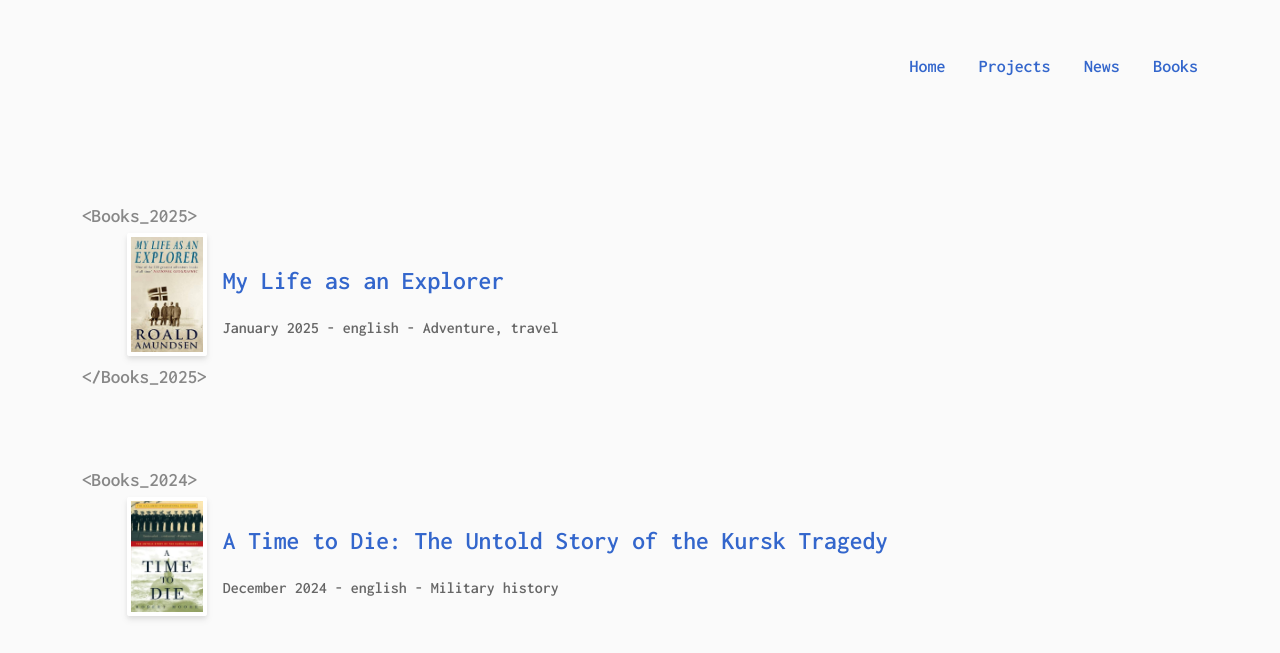
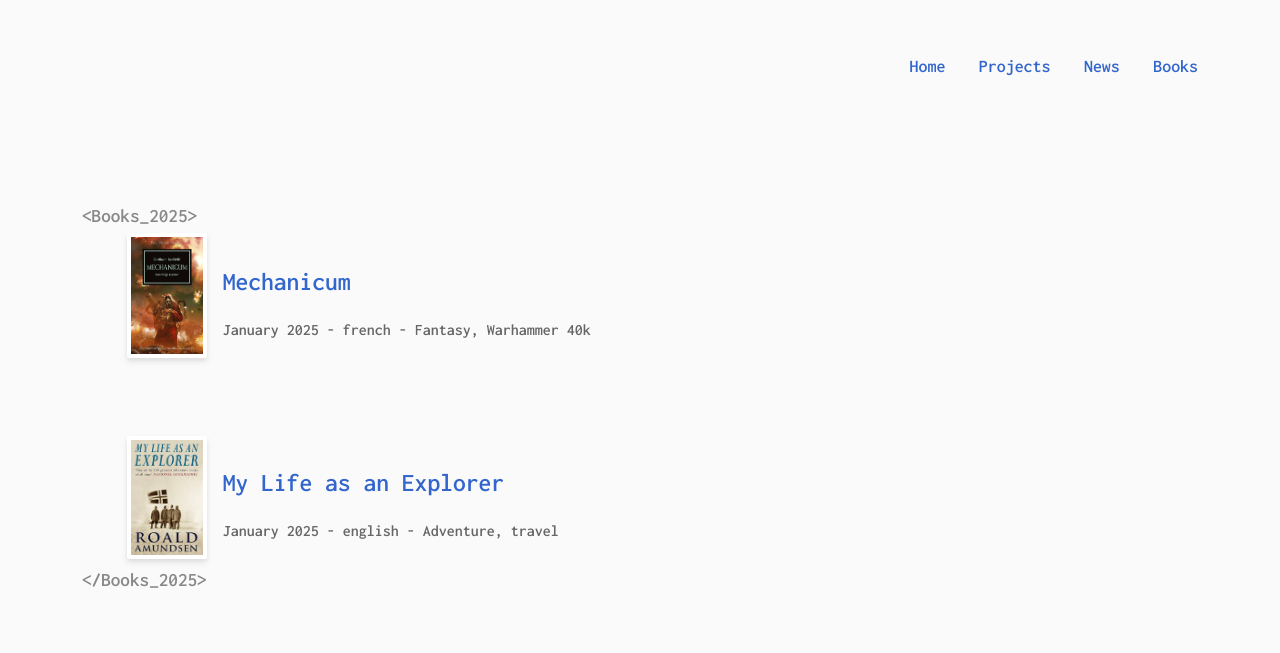
Before and after one commit to kevinch/kevinchevallierme, a Next.js app: page /books in a window 1280 px wide. Shown: the part 147-800 px from the top of the page. Built offline with nearby package versions, Linux system fonts and the light colour scheme.

Commit message:
add book

```diff
--- a/components/Books.tsx
+++ b/components/Books.tsx
@@ -6,6 +6,15 @@ function Books() {
       <span className="code-help">{"<Books_2025>"}</span>
 
       <div className="books-list">
+        <Book
+          title="Mechanicum"
+          kind="Fantasy, Warhammer 40k"
+          language="french"
+          date="january 2025"
+          link="https://www.blacklibrary.com/french/the-horus-heresy-novels/mechanicum-fre.html"
+          cover="/images/mechanicum.jpg"
+        />
+
         <Book
           title="My Life as an Explorer"
           kind="Adventure, travel"
```
Also changed, not shown: public/images/mechanicum.jpg (added).
